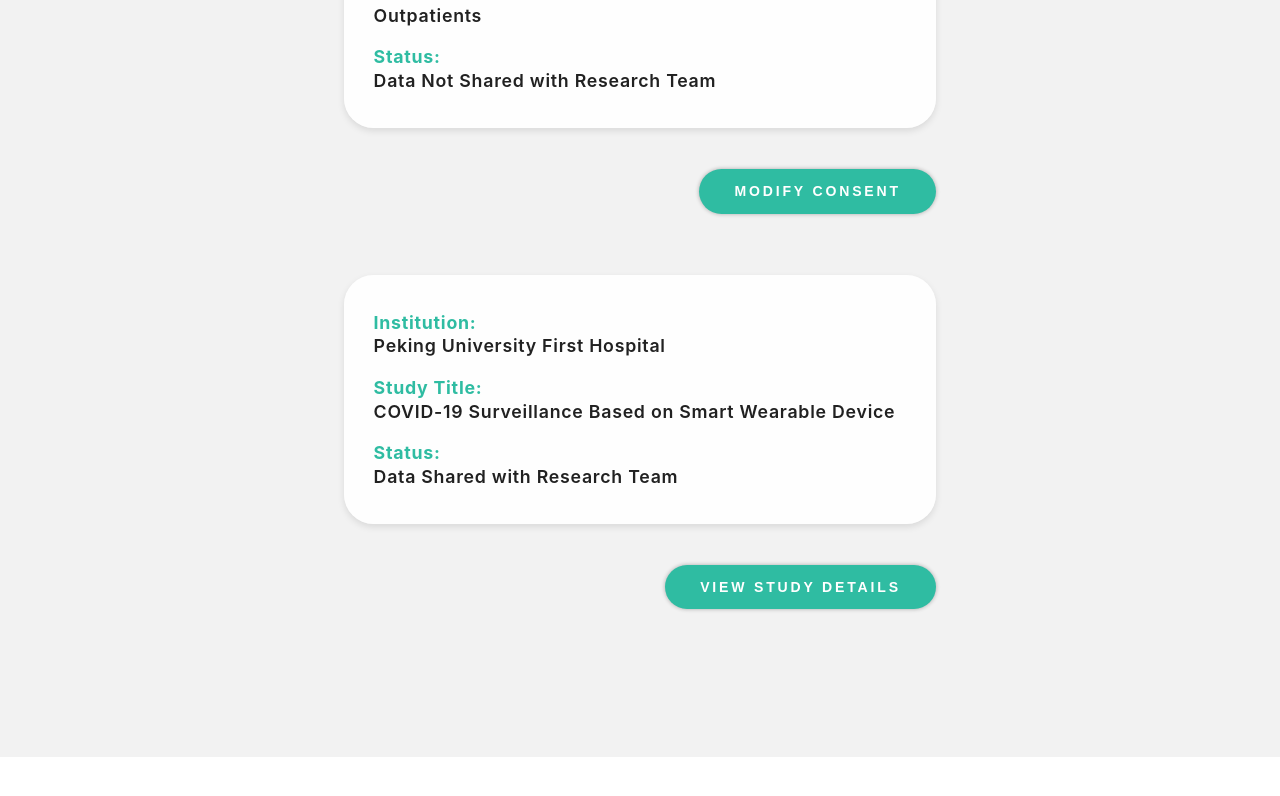
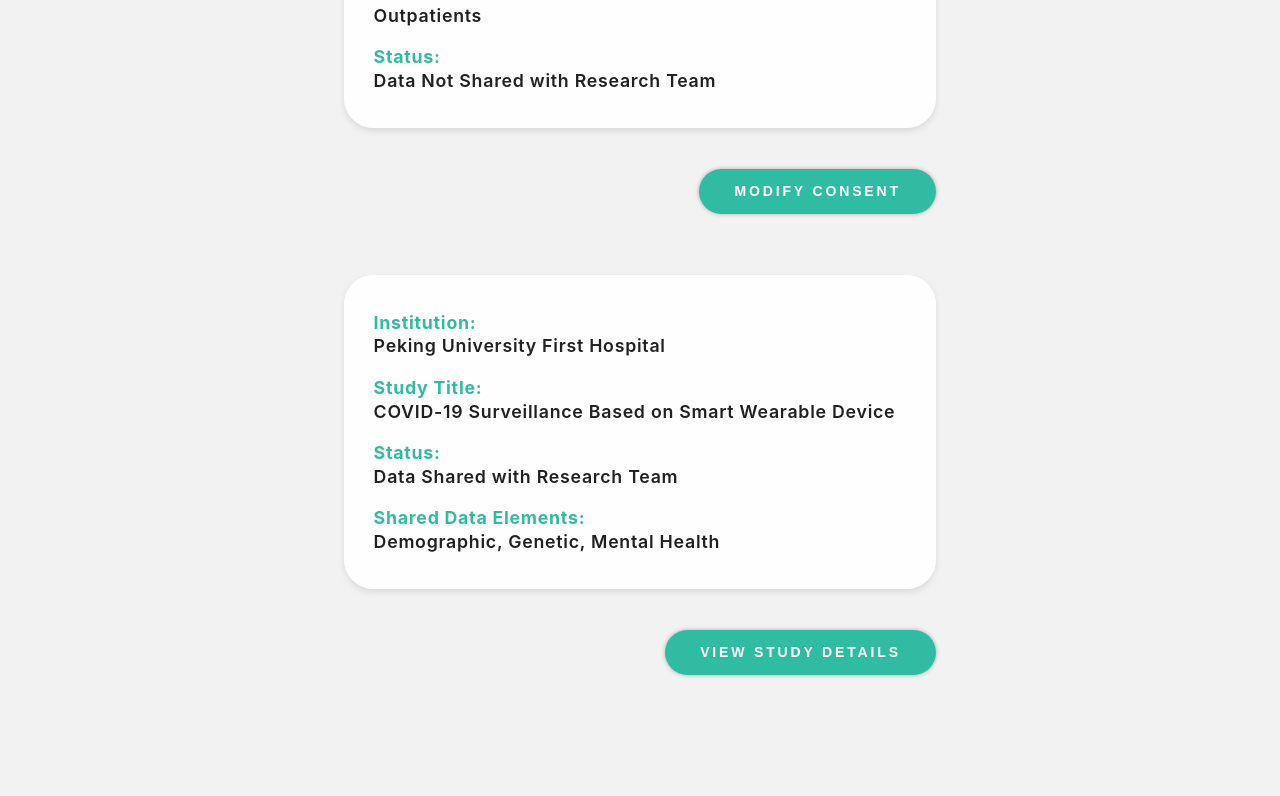
Before and after one commit to huzhx/baseline-preference, a React (Create React App) app: page /consent-history in a window 1280 px wide. Shown: the part 438-1234 px from the top of the page. Before the commit the page ends 1195 px from the top, so only its background shows below. Built offline with nearby package versions, Linux system fonts and the light colour scheme.

Commit message:
provide shared elements info

```diff
--- a/src/ConsentHistory.js
+++ b/src/ConsentHistory.js
@@ -33,6 +33,7 @@ const ConsentHistory = () => {
       institution: 'Peking University First Hospital',
       title: 'COVID-19 Surveillance Based on Smart Wearable Device',
       status: 'Data Shared with Research Team',
+      sharedElements: 'Demographic, Genetic, Mental Health',
     },
   ];
 
@@ -47,6 +48,7 @@ const ConsentHistory = () => {
       title: consentItem.title,
       institution: consentItem.institution,
       status: consentItem.status,
+      sharedElements: consentItem.sharedElements || '',
     };
     const consentStatus = consentItem.status;
     const buttonLabel = buttonLabelMap[consentStatus];
```
